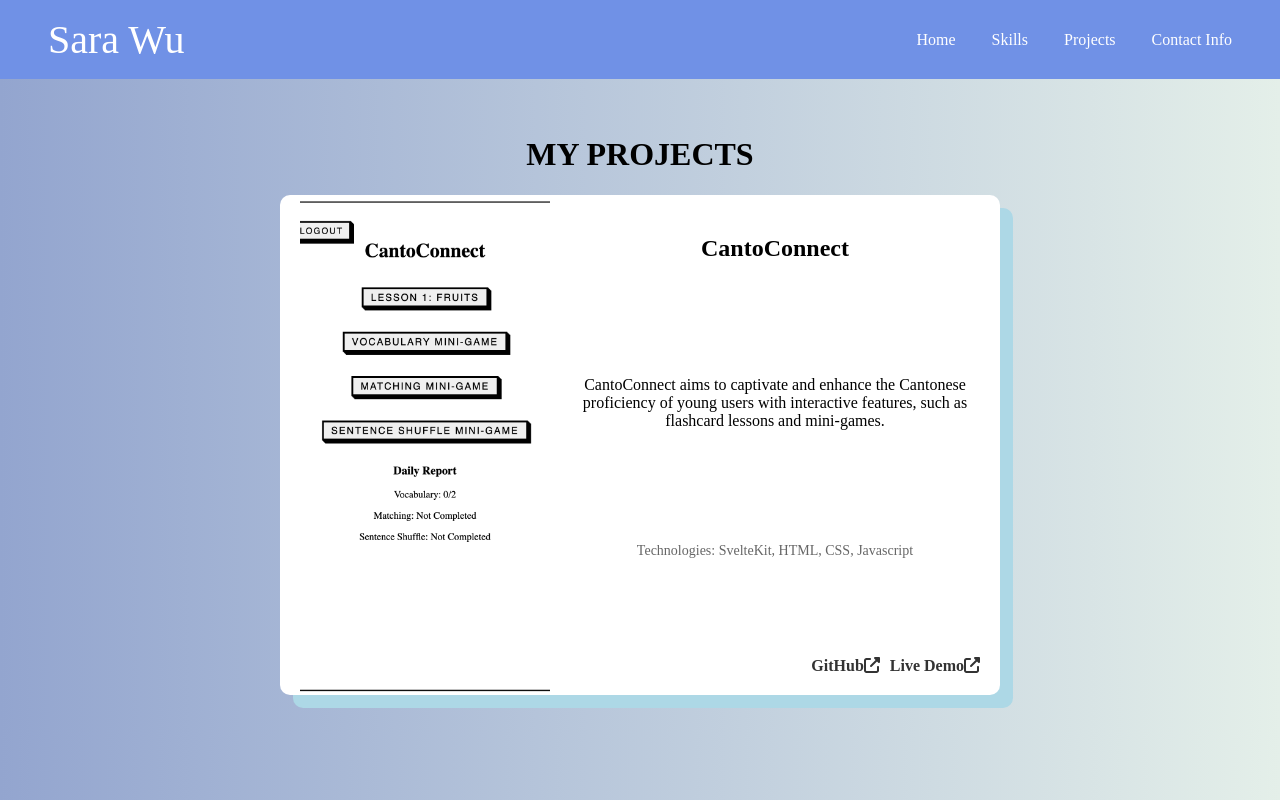
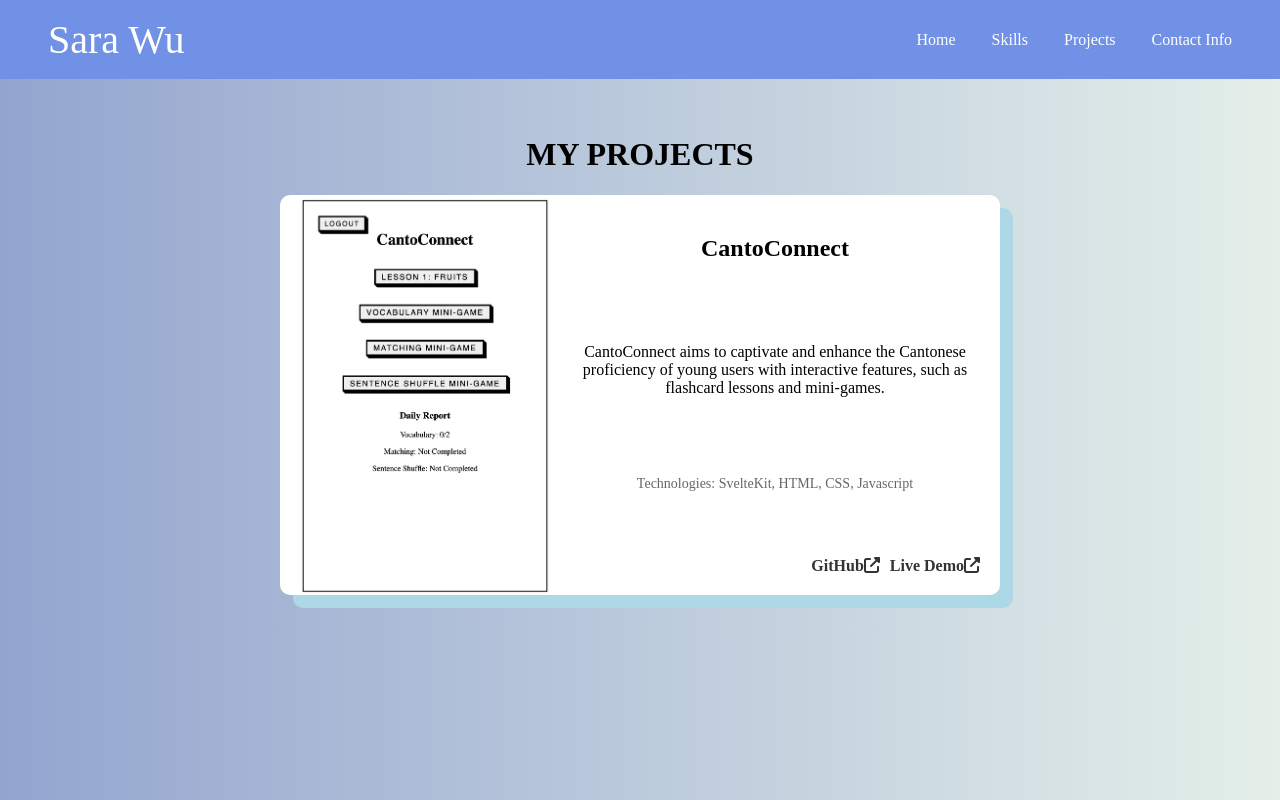
Before and after one commit to wusara87/portfolio, a React (Vite) app in the folder sara_portfolio/: page /projects in a window 1280 px wide. Built offline with nearby package versions, Linux system fonts and the light colour scheme.

Commit message:
updated, finished product

```diff
--- a/sara_portfolio/src/pages/card.module.css
+++ b/sara_portfolio/src/pages/card.module.css
@@ -21,8 +21,8 @@
     box-shadow: 0 4px 8px rgba(0, 0, 0, 0.1);
     overflow: hidden;
     width: calc(100% - 40px); /* Adjust the width of the card */
-    max-width: 1500px;
-    height: 500px;
+    max-width: 1000px;
+    height: 400px;
     margin: 0 auto;
     box-shadow: 13px 13px lightblue;
 
```
